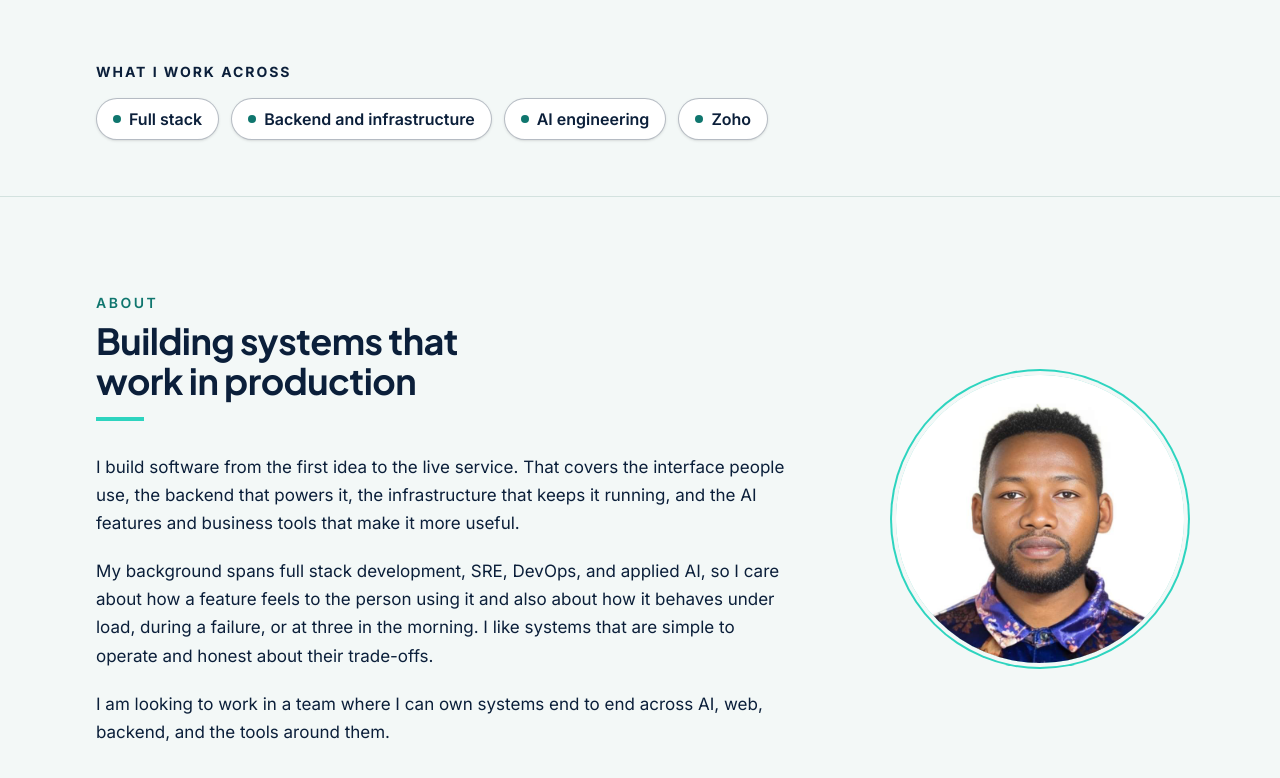
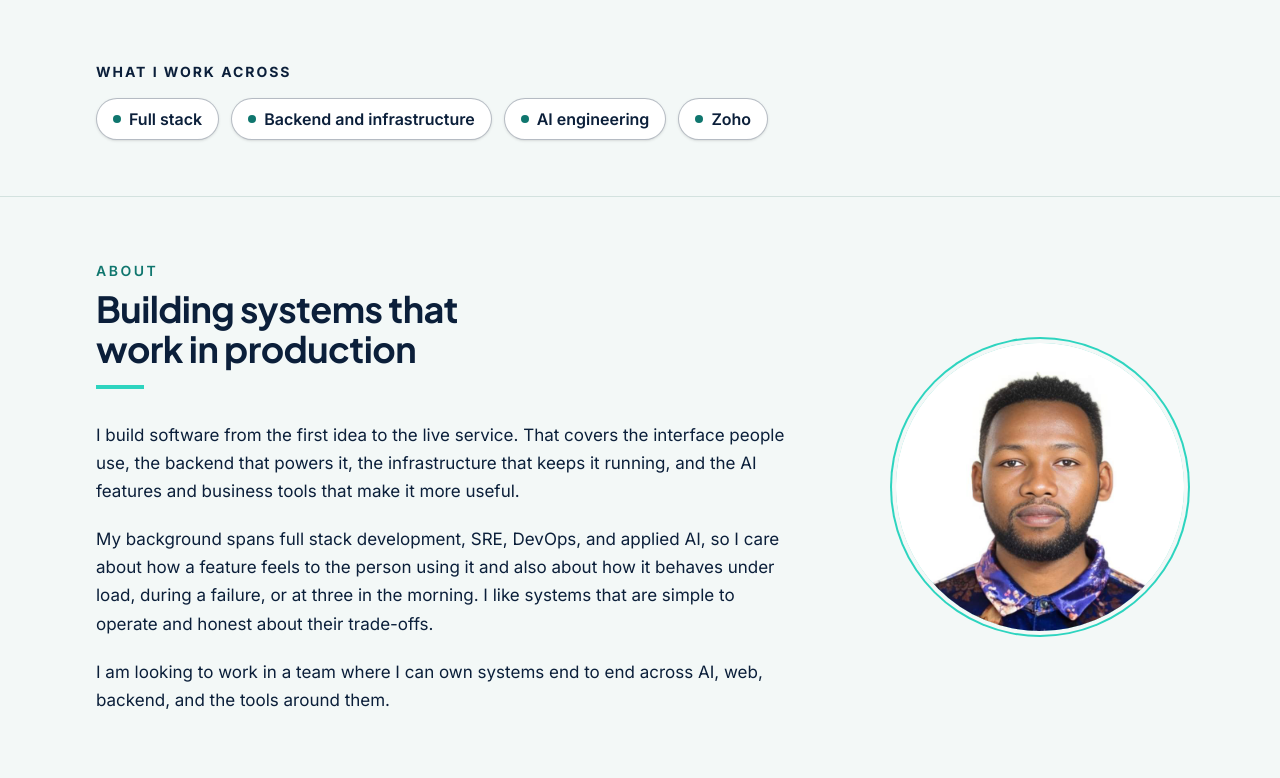
Before and after one commit to gilbertofke/gilbert-portfolio, a Next.js app: page / in a window 1280 px wide. Shown: the part 606-1384 px from the top of the page. Built offline with nearby package versions, Linux system fonts and the light colour scheme.

Commit message:
fix: tighten top spacing of the about section

```diff
--- a/src/components/About.tsx
+++ b/src/components/About.tsx
@@ -4,7 +4,7 @@ import SectionHeading from "./SectionHeading";
 
 export default function About() {
   return (
-    <section id="about" className="section-pad">
+    <section id="about" className="pb-16 pt-12 md:pb-24 md:pt-16">
       <div className="page-container grid gap-10 md:grid-cols-[minmax(0,1fr)_16rem] md:gap-16 lg:grid-cols-[minmax(0,1fr)_18rem]">
         <div className="md:self-center">
           <SectionHeading eyebrow="About" title={about.title} />
```
